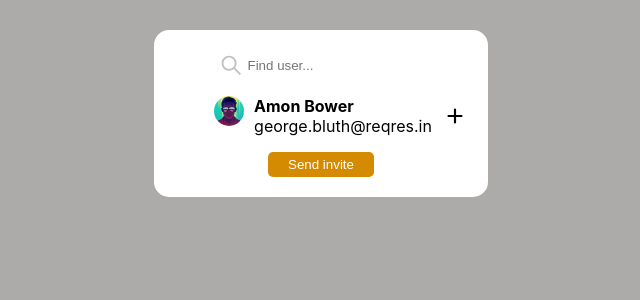
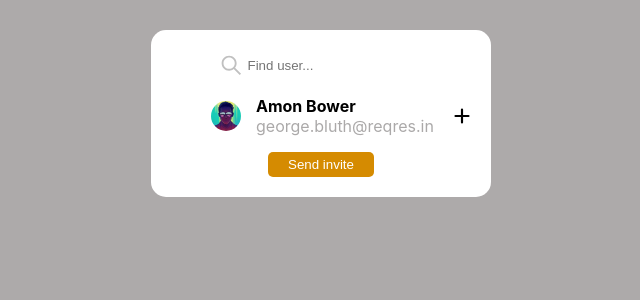
Before and after one commit to AleksandrKompanetc/user-list, a React (Create React App) app: page / in a window 1280 px wide. Shown: the top 300 px of the page, without its empty margins (319-959 px from the left). Built offline with nearby package versions, Linux system fonts and the light colour scheme; no server answers.

Commit message:
changing styles to component Success

```diff
--- a/src/App.css
+++ b/src/App.css
@@ -66,6 +66,7 @@ body {
 .search-input {
   border: none;
   outline: none;
+  color: #aba9a9;
 }
 
 .send-invite-btn {
@@ -84,7 +85,8 @@ body {
 .user-content {
   display: flex;
   flex-direction: row;
-  gap: 10px;
+  align-items: center;
+  gap: 15px;
 }
 
 .user-title {
@@ -96,6 +98,10 @@ body {
   font-weight: bold;
 }
 
+.user-email {
+  color: #aba9a9;
+}
+
 .user-avatar {
   vertical-align: center;
   border-radius: 50%;
--- a/src/components/Users/User.jsx
+++ b/src/components/Users/User.jsx
@@ -6,7 +6,7 @@ export const User = () => (
       <img width="30px" height="30px" src="./avatar.jpg" alt="Avatar" className='user-avatar' />
       <div className='user-title'>
           <span className='user-name'>Amon Bower</span> <br/>
-          <span>george.bluth@reqres.in</span>
+          <span className='user-email'>george.bluth@reqres.in</span>
       </div>
       <img width="26px" className='action' src="./plus.svg" alt="Action" />
     </div>
```
